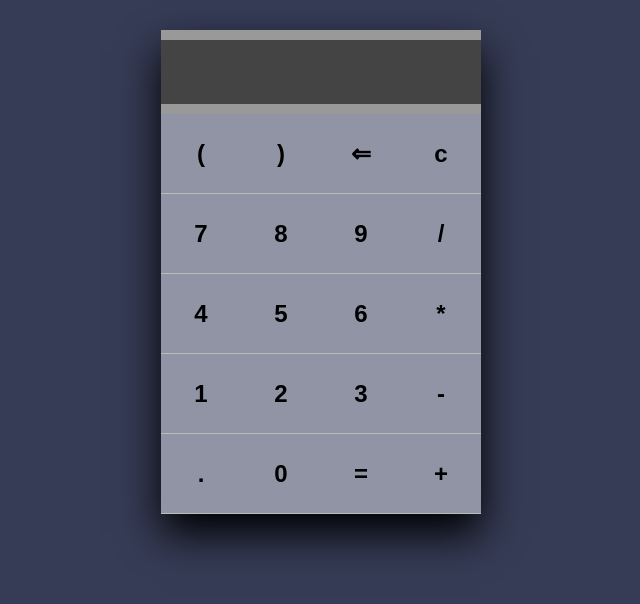
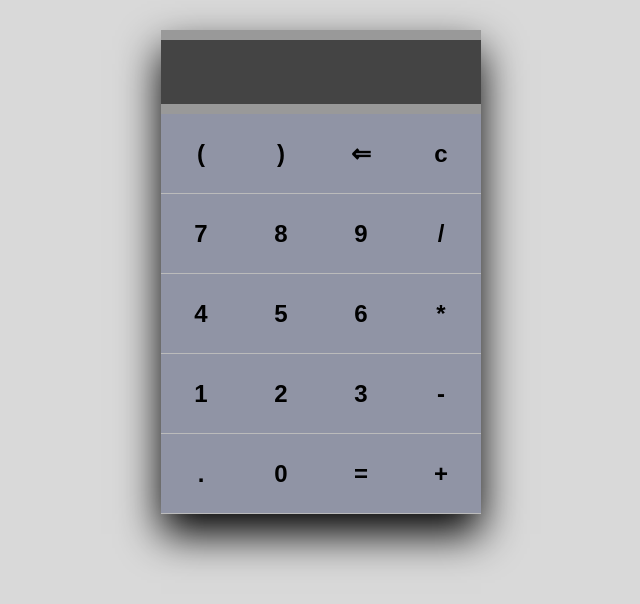
Before and after one commit to mikezalik/calculatorJS, a plain HTML site: page index.html in a window 1280 px wide. Shown: the whole page, without its empty margins (319-959 px from the left). Drawn offline with Linux system fonts and the light colour scheme; a web font is replaced by a local one.

Commit message:
background color

```diff
--- a/public/style.css
+++ b/public/style.css
@@ -24,7 +24,7 @@ body {
     margin: 0 auto;
     font-family: 'Lekton', sans-serif;
     font-weight: 700;
-    background-color: #363C56;
+    background-color: #d9d9d9;
 }
 
 .formContainer {
```
